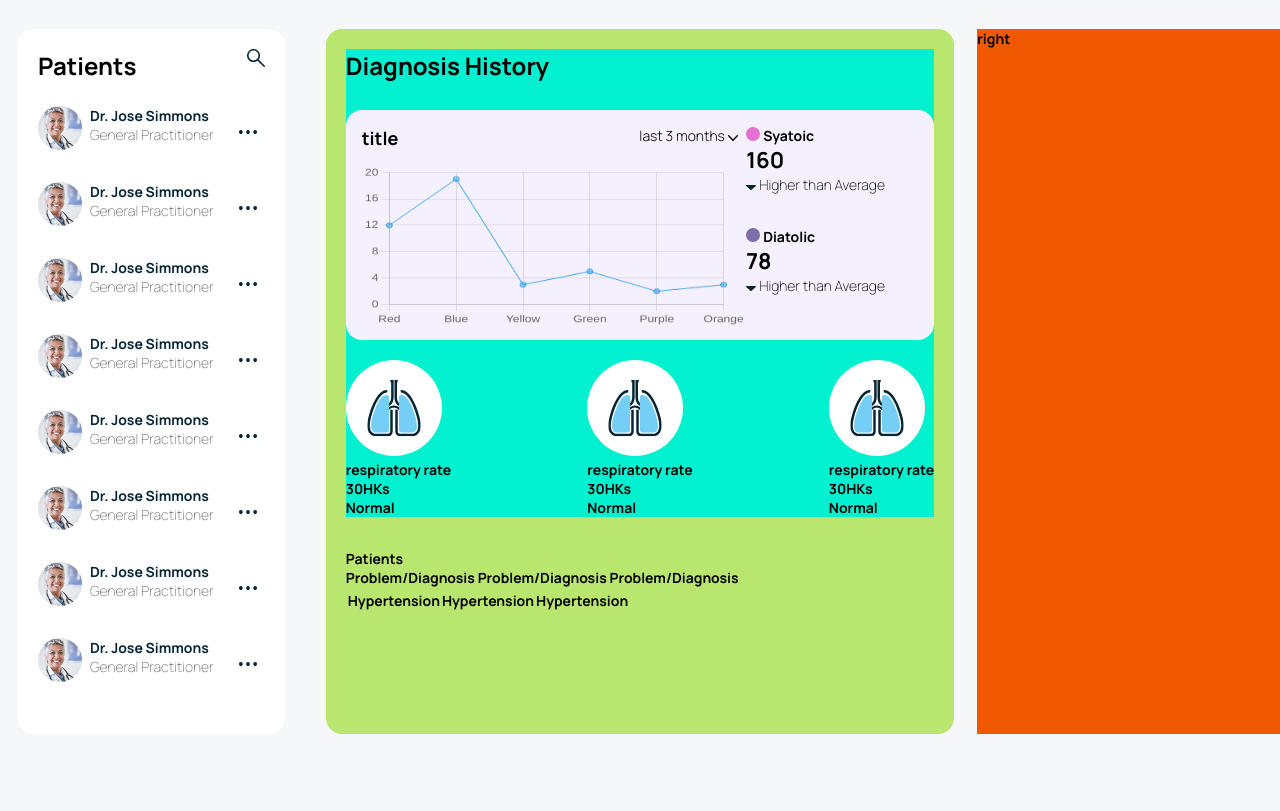
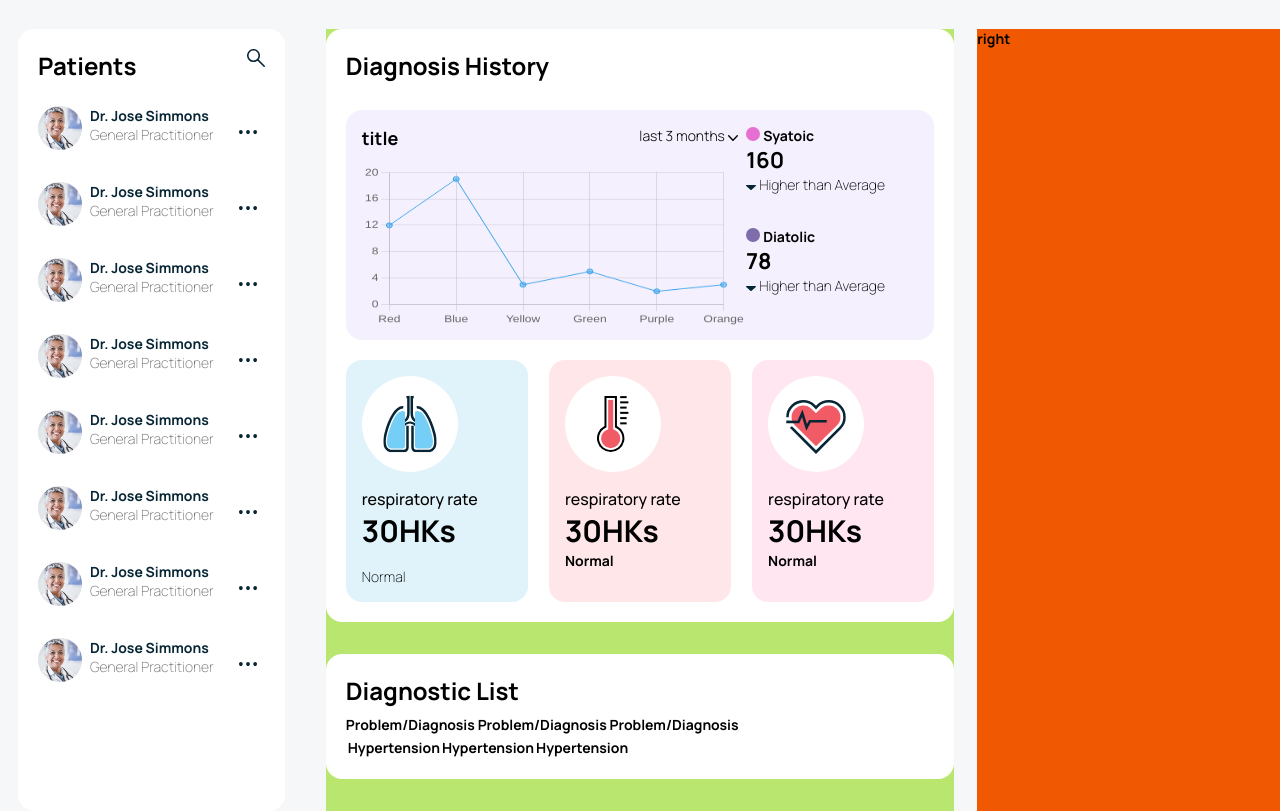
Before and after one commit to luminousbinary/the-2024-ptojects, a plain HTML site: page Dashboard/HealthCare/index.html in a window 1280 px wide. Shown: the part 66-877 px from the top of the page. Before the commit the page ends 800 px from the top, so only its background shows below. Drawn offline with nearby package versions, Linux system fonts and the light colour scheme; a web font is replaced by a local one.

Commit message:
done with cahrt and diagnosisi section

```diff
--- a/Dashboard/HealthCare/health-care.css
+++ b/Dashboard/HealthCare/health-care.css
@@ -240,24 +240,25 @@ main {
     background: #b8e66f;
     grid-area: center;
     height: 100%;
+    /* padding: 20px; */
+
+}
+
+.diagnosis {
     padding: 20px;
     border-radius: 1rem;
-
-}
-.diagnosis-history-container{
-
-    background-color: #01F0D0;
+    background-color: var(--color-white);
     margin-bottom: 32px;
 }
 
-.diagnosis-history-container .header {
+.diagnosis .header {
     display: flex;
     justify-content: start;
     padding-bottom: 8px;
 
 }
 
-.diagnosis-history-container .header .title {
+.diagnosis .header .title {
     font-size: 24px;
 
 }
@@ -300,7 +301,7 @@ main {
 
 canvas#myChart {
     width: 100% !important;
-    padding: 14px 0 20px 0  !important;
+    padding: 14px 0 20px 0 !important;
 }
 
 .chart-container .status-area {
@@ -310,7 +311,7 @@ canvas#myChart {
     /* justify-content:s; */
 }
 
-.chart-status{
+.chart-status {
     display: flex;
     flex-direction: column;
     justify-content: space-evenly;
@@ -335,12 +336,12 @@ canvas#myChart {
 
 }
 
-.stats-value{
+.stats-value {
     font-size: 22px;
     font-weight: bold;
 }
 
-.stat-indicator{
+.stat-indicator {
     font-weight: 100;
     font-size: 14px;
 }
@@ -348,13 +349,52 @@ canvas#myChart {
 /*  ==== END CHART AREAs === */
 
 /* ====== start diag cards ===== */
-.stats-cards{
+.stats-cards {
 
     display: flex;
     justify-content: space-between;
     gap: 21px;
-    /* margin: ; */
+
 }
+
+.stats-cards .card {
+    display: flex;
+    flex-direction: column;
+    padding: 16px;
+    border-radius: 1rem;
+    width: 100%;
+}
+
+.stats-cards .card.temp {
+  background: var(--color-temprature);
+}.stats-cards .card.heart {
+  background: var(--color-heart);
+}.stats-cards .card.lung {
+  background: var(--color-lungs);
+}
+
+.stats-cards .card img {
+    width: 96px;
+    margin-bottom: 16px;
+}
+
+.stats-cards .card .text {
+    font-size: 16px;
+    font-weight: 500;
+}
+
+.stats-cards .card .rates {
+    font-size: 30px;
+    font-weight: bold;
+}
+
+.stats-cards .card .rate-status {
+    font-weight: 100;
+    margin-top: 16px;
+}
+
+/* ====  end card here === */
+
 
 
 
--- a/Dashboard/HealthCare/index.html
+++ b/Dashboard/HealthCare/index.html
@@ -455,7 +455,7 @@
         </div>
 
         <div class="center">
-          <div class="diagnosis-history-container">
+          <div class="diagnosis history-container">
             <div class="header">
               <div class="title">Diagnosis History</div>
             </div>
@@ -502,34 +502,34 @@
             </div>
 
             <div class="stats-cards">
-              <div class="card">
+              <div class="card lung">
                 <img src="./public/respiratory rate.svg" alt="lungs" />
+                <div class="text">respiratory rate</div>
+                <div class="rates">30HKs</div>
+                <div class="rate-status">Normal</div>
+              </div>
+
+              <div class="card temp">
+                <img src="./public/temperature.svg" alt="termostat" />
                 <div class="text">respiratory rate</div>
                 <div class="rates">30HKs</div>
                 <div class="card-status">Normal</div>
               </div>
 
-              <div class="card">
-                <img src="./public/respiratory rate.svg" alt="lungs" />
-                <div class="text">respiratory rate</div>
-                <div class="rates">30HKs</div>
-                <div class="card-status">Normal</div>
-              </div>
-
-              <div class="card">
-                <img src="./public/respiratory rate.svg" alt="lungs" />
+              <div class="card heart">
+                <img src="./public/HeartBPM.svg" alt="heart" />
                 <div class="text">respiratory rate</div>
                 <div class="rates">30HKs</div>
                 <div class="card-status">Normal</div>
               </div>
             </div>
           </div>
-          <div class="diagnosis-list-container">
+          <div class="diagnosis list-container">
             <div class="header">
-              <div class="title">Patients</div>
+              <div class="title">Diagnostic List</div>
             </div>
             <div class="contents">
-              <table>
+              <table class="diagnostic-table">
                 <tr>
                   <thead>
                     Problem/Diagnosis
```
